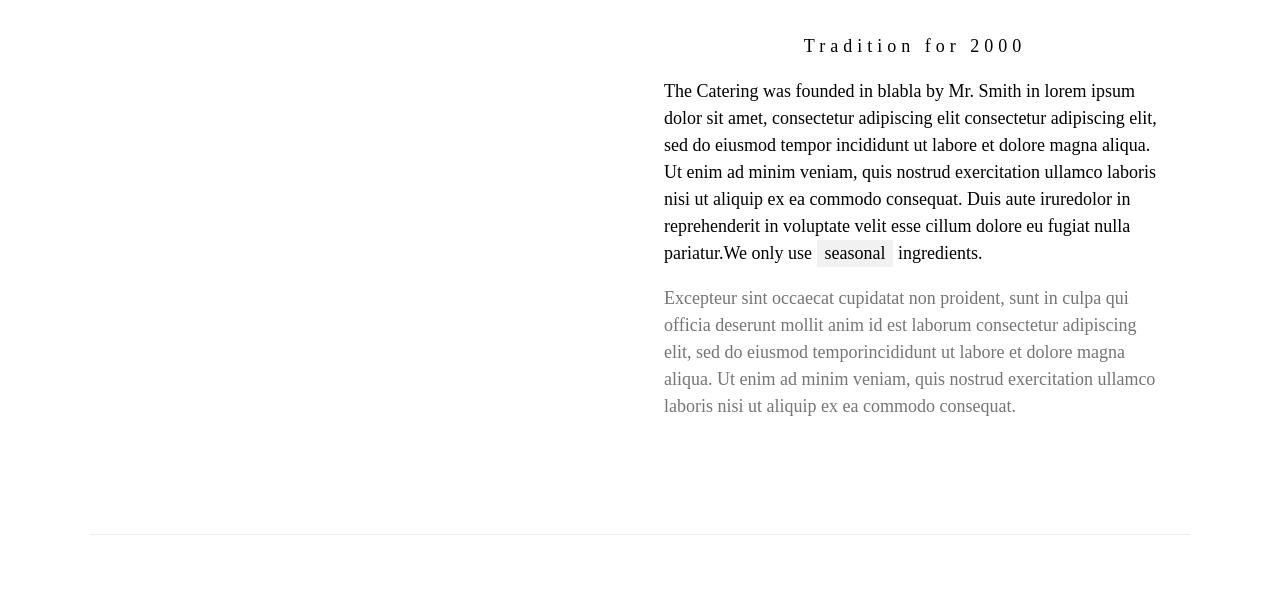
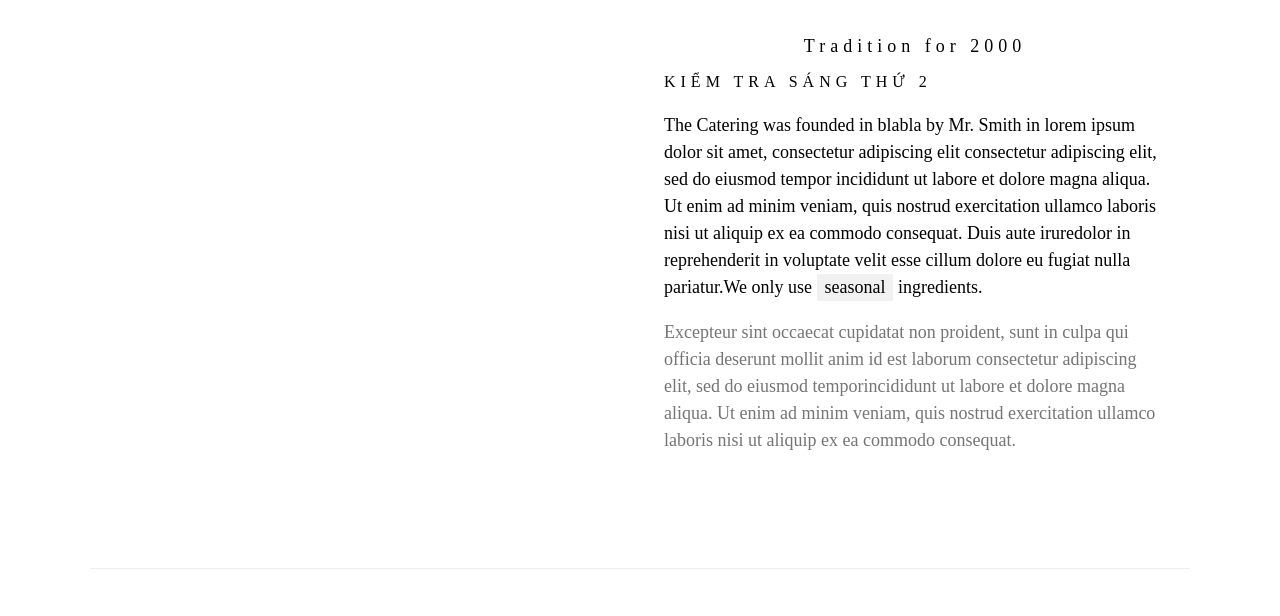
Before and after one commit to leminhnhat2241/KiemTraST2, a plain HTML site: page index.html in a window 1280 px wide. Shown: the part 173-789 px from the top of the page. Drawn offline with nearby package versions, Linux system fonts and the light colour scheme.

Commit message:
thêm h6

```diff
--- a/index.html
+++ b/index.html
@@ -73,6 +73,7 @@
           <h1 class="w3-center">About You Cateried</h1>
           <br />
           <h5 class="w3-center">Tradition for 2000</h5>
+          <h6>KIỂM TRA SÁNG THỨ 2</h6>
           <p class="w3-large">
             The Catering was founded in blabla by Mr. Smith in lorem ipsum dolor
             sit amet, consectetur adipiscing elit consectetur adipiscing elit,
```
